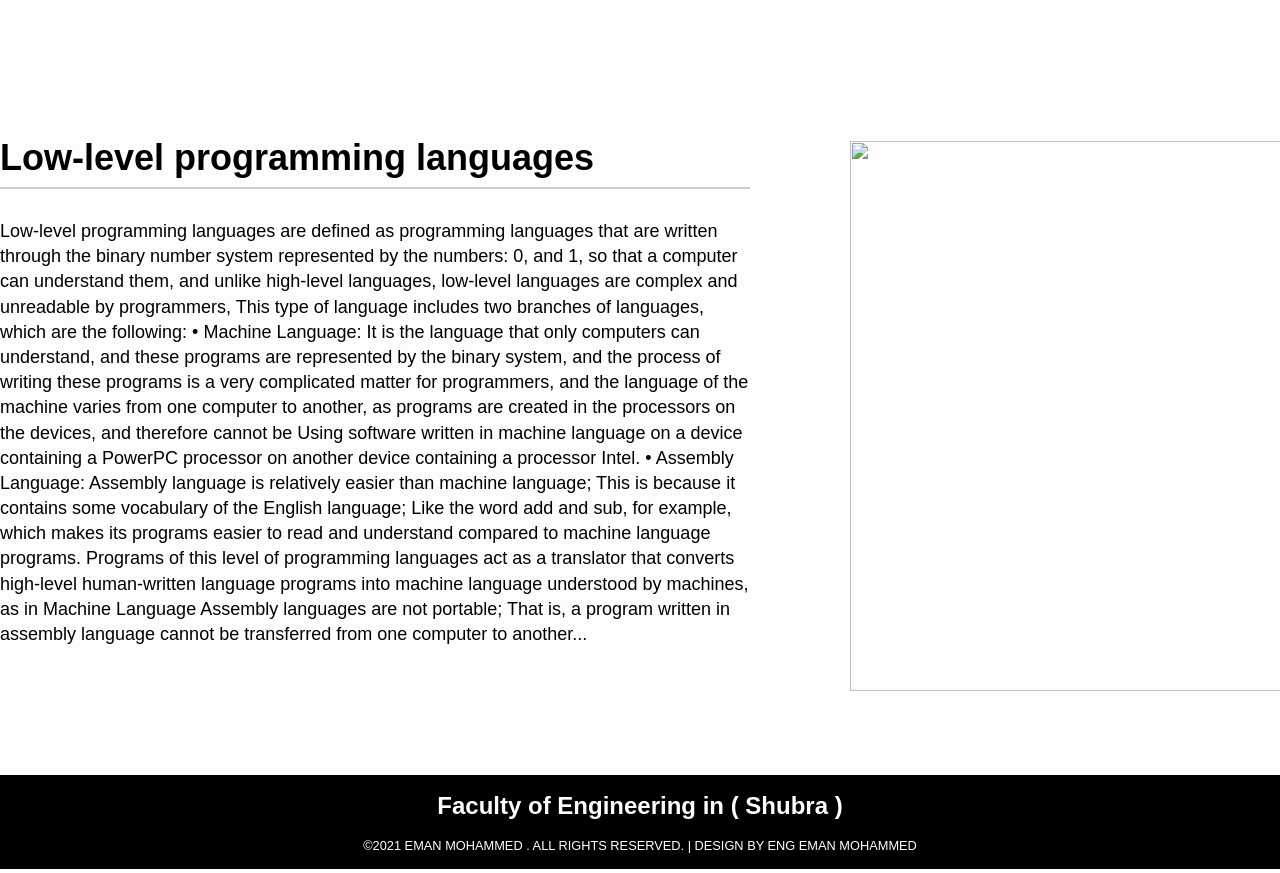
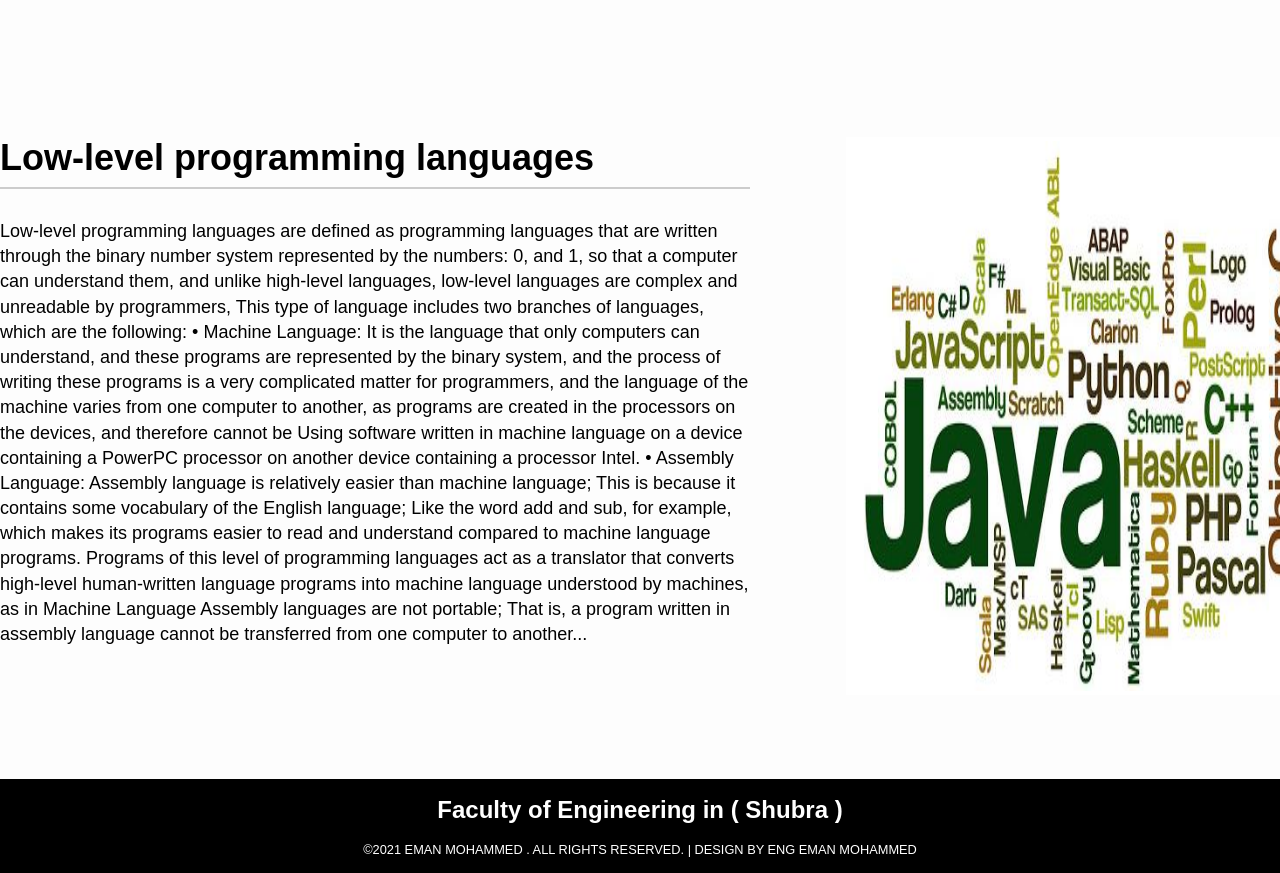
Before and after one commit to Eman-Mohammad-Abdelhamid/Ece006, a plain HTML site: page levels.html in a window 1280 px wide. Shown: the part 780-1653 px from the top of the page. Drawn offline with Linux system fonts and the light colour scheme.

Commit message:
Update levels.html

```diff
--- a/levels.html
+++ b/levels.html
@@ -91,7 +91,7 @@
 
         </div>
         <div class="about_img">
-          <img src="images/programming languages 2.jpg">
+          <img src="programming languages 2.jpg">
         </div>
     </section>
 
```
